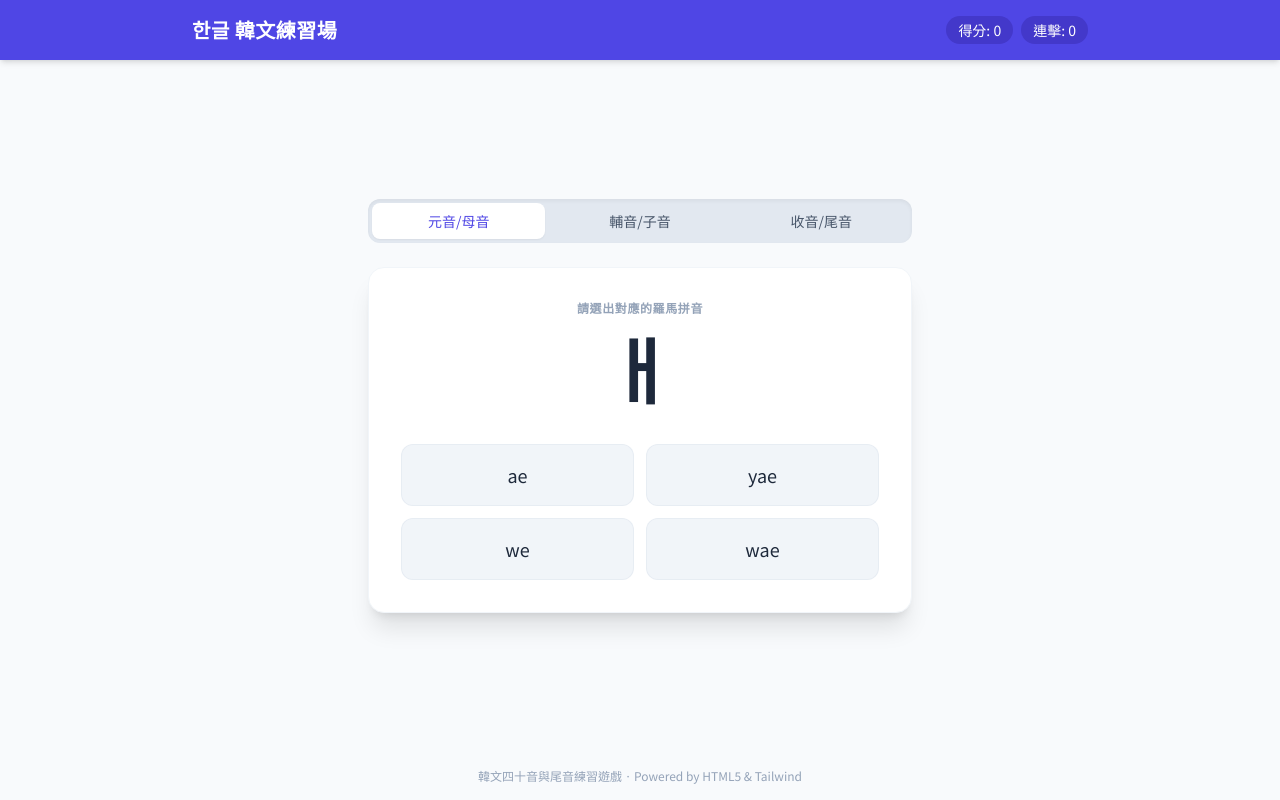
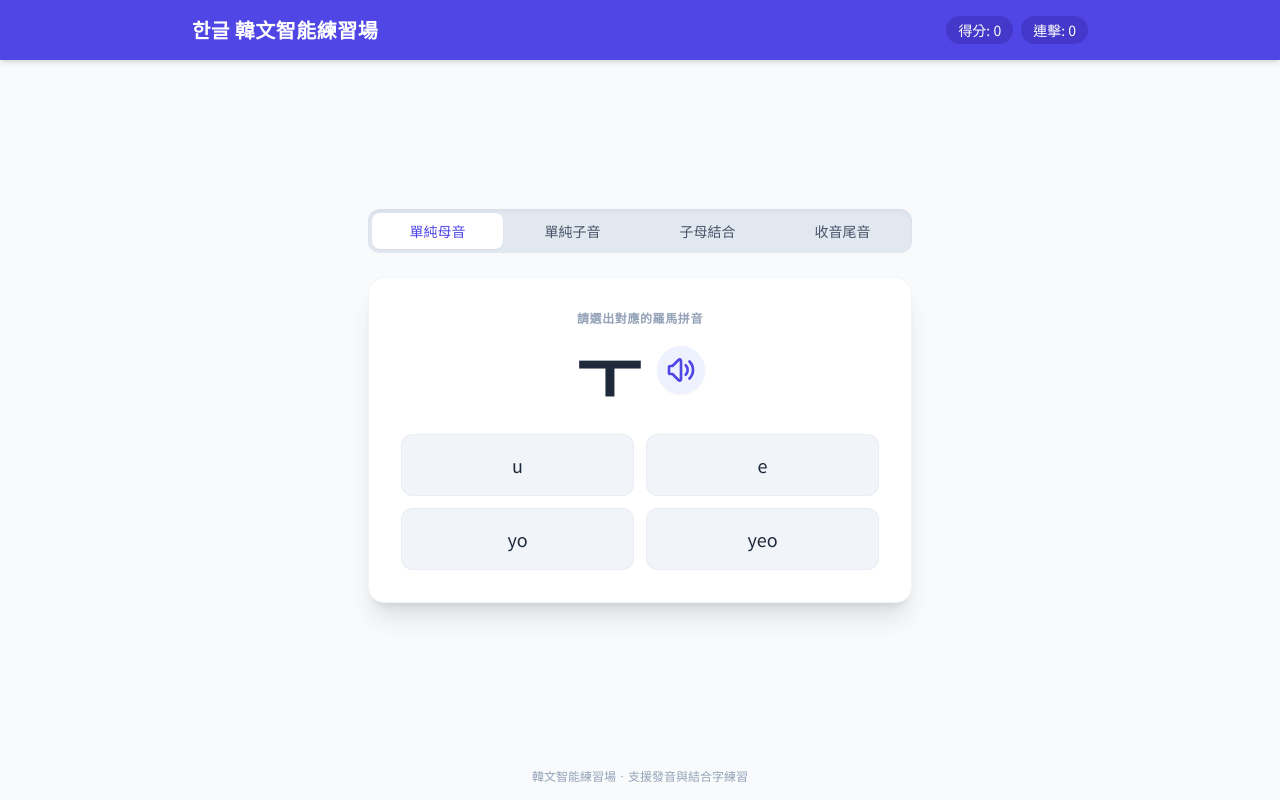
Before and after one commit to Colorful0719/korean-alphabet-game, a plain HTML site: page index.html in a window 1280 px wide. Drawn offline with nearby package versions, Linux system fonts and the light colour scheme.

Commit message:
Update index.html

```diff
--- a/index.html
+++ b/index.html
@@ -3,8 +3,7 @@
 <head>
     <meta charset="UTF-8">
     <meta name="viewport" content="width=device-width, initial-scale=1.0">
-    <title>韓文四十音與尾音練習場</title>
-    <!-- 引入 Tailwind CSS -->
+    <title>韓文四十音、結合與尾音高階練習場</title>
     <script src="https://cdn.tailwindcss.com"></script>
     <style>
         @import url('https://fonts.googleapis.com/css2?family=Noto+Sans+KR:wght@400;700&display=swap');
@@ -13,10 +12,9 @@
 </head>
 <body class="bg-slate-50 text-slate-800 min-h-screen flex flex-col justify-between">
 
-    <!-- 導覽列 -->
     <header class="bg-indigo-600 text-white shadow-md p-4">
         <div class="max-w-4xl mx-auto flex justify-between items-center">
-            <h1 class="text-xl font-bold tracking-wide">한글 韓文練習場</h1>
+            <h1 class="text-xl font-bold tracking-wide">한글 韓文智能練習場</h1>
             <div class="flex gap-2 text-sm">
                 <span class="bg-indigo-700 px-3 py-1 rounded-full" id="score-display">得分: 0</span>
                 <span class="bg-indigo-700 px-3 py-1 rounded-full" id="combo-display">連擊: 0</span>
@@ -24,73 +22,81 @@
         </div>
     </header>
 
-    <!-- 主要遊戲區 -->
     <main class="max-w-xl w-full mx-auto p-4 flex-grow flex flex-col justify-center gap-6">
 
-        <!-- 模式切換器 -->
-        <div class="grid grid-cols-3 gap-2 bg-slate-200 p-1 rounded-xl shadow-inner">
-            <button onclick="switchMode('vowels')" id="btn-vowels" class="mode-btn py-2 text-sm font-medium rounded-lg text-center bg-white text-indigo-600 shadow-sm transition-all">元音/母音</button>
-            <button onclick="switchMode('consonants')" id="btn-consonants" class="mode-btn py-2 text-sm font-medium rounded-lg text-center text-slate-600 hover:text-slate-950 transition-all">輔音/子音</button>
-            <button onclick="switchMode('batchim')" id="btn-batchim" class="mode-btn py-2 text-sm font-medium rounded-lg text-center text-slate-600 hover:text-slate-950 transition-all">收音/尾音</button>
+        <div class="grid grid-cols-4 gap-1 bg-slate-200 p-1 rounded-xl shadow-inner text-xs md:text-sm">
+            <button onclick="switchMode('vowels')" id="btn-vowels" class="mode-btn py-2 font-medium rounded-lg text-center bg-white text-indigo-600 shadow-sm transition-all">單純母音</button>
+            <button onclick="switchMode('consonants')" id="btn-consonants" class="mode-btn py-2 font-medium rounded-lg text-center text-slate-600 hover:text-slate-950 transition-all">單純子音</button>
+            <button onclick="switchMode('combine')" id="btn-combine" class="mode-btn py-2 font-medium rounded-lg text-center text-slate-600 hover:text-slate-950 transition-all">子母結合</button>
+            <button onclick="switchMode('batchim')" id="btn-batchim" class="mode-btn py-2 font-medium rounded-lg text-center text-slate-600 hover:text-slate-950 transition-all">收音尾音</button>
         </div>
 
-        <!-- 題目卡片 -->
-        <div class="bg-white border border-slate-100 rounded-2xl shadow-xl p-8 text-center flex flex-col gap-6 relative overflow-hidden">
+        <div class="bg-white border border-slate-100 rounded-2xl shadow-xl p-6 md:p-8 text-center flex flex-col gap-5 relative overflow-hidden">
             <div id="feedback-overlay" class="absolute inset-0 flex items-center justify-center text-6xl font-bold opacity-0 pointer-events-none transition-all duration-200"></div>
 
             <div>
                 <span class="text-xs font-bold uppercase tracking-wider text-slate-400 block mb-1" id="game-hint">請選出對應的羅馬拼音</span>
-                <div class="text-7xl font-bold text-slate-800 my-4" id="question-text">아</div>
+
+                <div class="flex items-center justify-center gap-4 my-2">
+                    <div class="text-7xl font-bold text-slate-800" id="question-text">아</div>
+                    <button onclick="speakCurrentWord()" class="p-2 rounded-full bg-indigo-50 hover:bg-indigo-100 text-indigo-600 transition-all shadow-sm" title="聽發音">
+                        <svg xmlns="http://www.w3.org/2000/svg" class="h-8 w-8" fill="none" viewBox="0 0 24 24" stroke="currentColor">
+                            <path stroke-linecap="round" stroke-linejoin="round" stroke-width="2" d="M15.536 8.464a5 5 0 010 7.072m2.828-9.9a9 9 0 010 12.728M5.586 15H4a1 1 0 01-1-1v-4a1 1 0 011-1h1.586l4.707-4.707C10.923 3.663 12 4.109 12 5v14c0 .891-1.077 1.337-1.707.707L5.586 15z" />
+                        </svg>
+                    </button>
+                </div>
             </div>
 
-            <!-- 選項按鈕區 -->
             <div class="grid grid-cols-2 gap-3" id="options-container">
-                <!-- 由 JS 動態渲染 -->
-            </div>
+                </div>
 
-            <!-- 說明與提示 -->
-            <div id="explanation" class="text-sm text-slate-500 min-h-[20px] bg-slate-50 p-3 rounded-lg hidden">
-                <!-- 答錯時顯示詳細解說 -->
-            </div>
+            <div id="explanation" class="text-sm text-slate-500 text-left min-h-[20px] bg-slate-50 p-3 rounded-lg hidden">
+                </div>
         </div>
 
-        <!-- 下一題按鈕 -->
         <button id="next-btn" onclick="nextQuestion()" class="w-full bg-slate-800 text-white font-medium py-3 rounded-xl hover:bg-slate-900 transition-all shadow-md hidden">
             下一題 →
         </button>
     </main>
 
-    <!-- 頁腳 -->
     <footer class="text-center p-4 text-xs text-slate-400">
-        韓文四十音與尾音練習遊戲 · Powered by HTML5 & Tailwind
+        韓文智能練習場 · 支援發音與結合字練習
     </footer>
 
-    <!-- 遊戲邏輯 JavaScript -->
     <script>
-        // 資料庫：包含字母、羅馬拼音、以及簡單說明
+        // 資料庫：擴充了「combine 子母結合」與「batchim 收尾音組合」
         const db = {
             vowels: [
                 { char: 'ㅏ', rom: 'a' }, { char: 'ㅓ', rom: 'eo' }, { char: 'ㅗ', rom: 'o' }, { char: 'ㅜ', rom: 'u' },
                 { char: 'ㅡ', rom: 'eu' }, { char: 'ㅣ', rom: 'i' }, { char: 'ㅐ', rom: 'ae' }, { char: 'ㅔ', rom: 'e' },
-                { char: 'ㅑ', rom: 'ya' }, { char: 'ㅕ', rom: 'yeo' }, { char: 'ㅛ', rom: 'yo' }, { char: 'ㅠ', rom: 'yu' },
-                { char: 'ㅒ', rom: 'yae' }, { char: 'ㅖ', rom: 'ye' }, { char: 'ㅘ', rom: 'wa' }, { char: 'ㅝ', rom: 'wo' },
-                { char: 'ㅙ', rom: 'wae' }, { char: 'ㅞ', rom: 'we' }, { char: 'ㅚ', rom: 'oe' }, { char: 'ㅟ', rom: 'wi' }, { char: 'ㅢ', rom: 'ui' }
+                { char: 'ㅑ', rom: 'ya' }, { char: 'ㅕ', rom: 'yeo' }, { char: 'ㅛ', rom: 'yo' }, { char: 'ㅠ', rom: 'yu' }
             ],
             consonants: [
                 { char: 'ㄱ', rom: 'g/k' }, { char: 'ㄴ', rom: 'n' }, { char: 'ㄷ', rom: 'd/t' }, { char: 'ㄹ', rom: 'r/l' },
-                { char: 'ㅁ', rom: 'm' }, { char: 'ㅂ', rom: 'b/p' }, { char: 'ㅅ', rom: 's' }, { char: 'ㅇ', rom: 'ng (預設不發音)' },
+                { char: 'ㅁ', rom: 'm' }, { char: 'ㅂ', rom: 'b/p' }, { char: 'ㅅ', rom: 's' }, { char: 'ㅇ', rom: 'ng' },
                 { char: 'ㅈ', rom: 'j' }, { char: 'ㅊ', rom: 'ch' }, { char: 'ㅋ', rom: 'k' }, { char: 'ㅌ', rom: 't' },
-                { char: 'ㅍ', rom: 'p' }, { char: 'ㅎ', rom: 'h' }, { char: 'ㄲ', rom: 'kk' }, { char: 'ㄸ', rom: 'tt' },
-                { char: 'ㅃ', rom: 'pp' }, { char: 'ㅆ', rom: 'ss' }, { char: 'ㅉ', rom: 'jj' }
+                { char: 'ㅍ', rom: 'p' }, { char: 'ㅎ', rom: 'h' }
+            ],
+            combine: [
+                { char: '가', rom: 'ga', desc: 'ㄱ (g) + ㅏ (a) = ga (與中文的「咖」音近)' },
+                { char: '노', rom: 'no', desc: 'ㄴ (n) + ㅗ (o) = no' },
+                { char: '디', rom: 'di', desc: 'ㄷ (d) + ㅣ (i) = di (與中文的「低」音近)' },
+                { char: '러', rom: 'reo', desc: 'ㄹ (r) + ㅓ (eo) = reo' },
+                { char: '미', rom: 'mi', desc: 'ㅁ (m) + ㅣ (i) = mi (與中文的「米」音近)' },
+                { char: '바', rom: 'ba', desc: 'ㅂ (b) + ㅏ (a) = ba (與中文的「巴」音近)' },
+                { char: '수', rom: 'su', desc: 'ㅅ (s) + ㅜ (u) = su (與中文的「蘇」音近)' },
+                { char: '주', rom: 'ju', desc: 'ㅈ (j) + ㅜ (u) = ju (與中文的「豬」音近)' },
+                { char: '하', rom: 'ha', desc: 'ㅎ (h) + ㅏ (a) = ha (與中文的「哈」音近)' },
+                { char: '캐', rom: 'kae', desc: 'ㅋ (k) + ㅐ (ae) = kae' }
             ],
             batchim: [
-                { char: '각 (ㄱ)', rom: 'k (舌根塞音)', desc: '收音 ㄱ, ㅋ, ㄲ 發 [k] 的尾音，一口氣把氣憋住。' },
-                { char: '간 (ㄴ)', rom: 'n (舌尖納音)', desc: '收音 ㄴ 發 [n] 的尾音，舌尖頂住上顎。' },
-                { char: '갇 (ㄷ)', rom: 't (舌尖塞音)', desc: '收音 ㄷ, ㅅ, ㅈ, ㅊ, ㅌ, ㅎ, ㅆ 皆發 [t] 尾音。' },
-                { char: '갈 (ㄹ)', rom: 'l (捲舌音)', desc: '收音 ㄹ 發 [l] 的尾音，舌尖向上捲，類似 English 的 "all"。' },
-                { char: '감 (ㅁ)', rom: 'm (閉嘴音)', desc: '收音 ㅁ 發 [m] 的尾音，雙唇緊閉。' },
-                { char: '갑 (ㅂ)', rom: 'p (雙唇塞音)', desc: '收音 ㅂ, ㅍ 發 [p] 的尾音，雙唇閉緊不放氣。' },
-                { char: '강 (ㅇ)', rom: 'ng (後鼻音)', desc: '收音 ㅇ 發 [ŋ] 的尾音，類似「昂」的尾音。' }
+                { char: '학생', rom: 'hak-saeng', desc: '【학】的尾音是 ㄱ [k] 塞音，【생】的尾音是 ㅇ [ng] 鼻音。意為「學生」。' },
+                { char: '한국', rom: 'han-guk', desc: '【한】的尾音是 ㄴ [n] 納音，【국】的尾音是 ㄱ [k] 塞音。意為「韓國」。' },
+                { char: '김밥', rom: 'gim-bap', desc: '【김】的尾音是 ㅁ [m] 閉嘴音，【밥】的尾音是 ㅂ [p] 閉嘴塞音。意為「紫菜包飯」。' },
+                { char: '물', rom: 'mul', desc: '【물】的尾音是 ㄹ [l] 捲舌音，舌尖需向上頂。意為「水」。' },
+                { char: '옷', rom: 'ot', desc: '【옷】雖然底部的尾音是 ㅅ，但當尾音時一律發 [t] 憋氣音。意為「衣服」。' },
+                { char: '받다', rom: 'bat-da', desc: '【받】的尾音是 ㄷ [t] 憋氣音。意為「收到、得到」。' },
+                { char: '빵', rom: 'ppang', desc: '【빵】的雙子音 ㅃ 發緊音，尾音 ㅇ 發 [ng] 鼻音。意為「麵包」。' }
             ]
         };
 
@@ -103,20 +109,18 @@
         // 切換模式
         function switchMode(mode) {
             currentMode = mode;
-            // 更新 UI 按鈕樣式
             document.querySelectorAll('.mode-btn').forEach(btn => {
-                btn.className = "mode-btn py-2 text-sm font-medium rounded-lg text-center text-slate-600 hover:text-slate-950 transition-all";
+                btn.className = "mode-btn py-2 font-medium rounded-lg text-center text-slate-600 hover:text-slate-950 transition-all";
             });
             const activeBtn = document.getElementById(`btn-${mode}`);
-            activeBtn.className = "mode-btn py-2 text-sm font-medium rounded-lg text-center bg-white text-indigo-600 shadow-sm transition-all";
+            activeBtn.className = "mode-btn py-2 font-medium rounded-lg text-center bg-white text-indigo-600 shadow-sm transition-all";
 
-            // 重置連擊並出題
             combo = 0;
             document.getElementById('combo-display').innerText = `連擊: ${combo}`;
             nextQuestion();
         }
 
-        // 隨機獲取混淆選項
+        // 獲取混淆選項
         function getOptions(correctItem, pool) {
             let options = [correctItem];
             while (options.length < 4 && options.length < pool.length) {
@@ -125,8 +129,28 @@
                     options.push(randomItem);
                 }
             }
-            // 打亂順序
             return options.sort(() => Math.random() - 0.5);
+        }
+
+        // 語音發音功能 (文字轉語音)
+        function speakCurrentWord() {
+            if (!currentQuestion) return;
+
+            // 由於單純的子音（如 ㄱ, ㄴ）TTS很難單獨標準發音，通常會加上「ㅏ」或讀其名稱，
+            // 這裡做一個防錯處理，讓單純子音也能順利發出基礎音，其餘直接唸出字元
+            let textToSpeak = currentQuestion.char;
+            if (currentMode === 'consonants') {
+                // 如果是單純子音，我們將它加上母音 'ㅏ' 來模擬發音
+                textToSpeak = currentQuestion.char + 'ㅏ';
+            } else if (currentMode === 'batchim') {
+                // 尾音模式下有些題目包含括號說明，我們只唸單字部分
+                textToSpeak = currentQuestion.char.split(' ')[0];
+            }
+
+            const utterance = new SpeechSynthesisUtterance(textToSpeak);
+            utterance.lang = 'ko-KR'; // 設定為韓語
+            utterance.rate = 0.8;     // 速度稍慢方便學習
+            window.speechSynthesis.speak(utterance);
         }
 
         // 下一題
@@ -141,10 +165,11 @@
             const pool = db[currentMode];
             currentQuestion = pool[Math.floor(Math.random() * pool.length)];
 
-            // 填入題目
             document.getElementById('question-text').innerText = currentQuestion.char;
 
-            // 渲染選項
+            // 自動為新題目發音 (選用：若想讓學習者先聽，可解開下一行註釋)
+            // setTimeout(speakCurrentWord, 300);
+
             const options = getOptions(currentQuestion, pool);
             const container = document.getElementById('options-container');
             container.innerHTML = '';
@@ -152,7 +177,7 @@
             options.forEach(opt => {
                 const btn = document.createElement('button');
                 btn.innerText = opt.rom;
-                btn.className = "opt-btn bg-slate-100 hover:bg-slate-200 text-slate-800 font-medium py-4 px-3 rounded-xl transition-all border border-slate-200/60 active:scale-98 text-lg";
+                btn.className = "opt-btn bg-slate-100 hover:bg-slate-200 text-slate-800 font-medium py-4 px-3 rounded-xl transition-all border border-slate-200/60 active:scale-98 text-base md:text-lg";
                 btn.onclick = () => checkAnswer(opt, btn);
                 container.appendChild(btn);
             });
@@ -166,7 +191,6 @@
             const isCorrect = selectedOpt.rom === currentQuestion.rom;
             const feedback = document.getElementById('feedback-overlay');
 
-            // 停用所有按鈕並標示正確答案
             document.querySelectorAll('.opt-btn').forEach(btn => {
                 btn.disabled = true;
                 if (btn.innerText === currentQuestion.rom) {
@@ -175,8 +199,11 @@
                 }
             });
 
+            // 答完題自動播放一次正確發音，加深印象
+            speakCurrentWord();
+
             if (isCorrect) {
-                score += 10 + Math.floor(combo / 3) * 2; // 連擊加成
+                score += 10 + Math.floor(combo / 3) * 2;
                 combo++;
                 feedback.innerText = "⭕";
                 feedback.classList.add('bg-emerald-500/10', 'text-emerald-500', 'opacity-100');
@@ -188,22 +215,21 @@
                 selectedBtn.classList.add('bg-rose-500', 'text-white', 'border-rose-600');
             }
 
-            // 更新儀表板
             document.getElementById('score-display').innerText = `得分: ${score}`;
             document.getElementById('combo-display').innerText = `連擊: ${combo}`;
 
-            // 顯示尾音說明（如果有）
+            // 顯示結構與拼音解說
+            const expBox = document.getElementById('explanation');
             if (currentQuestion.desc) {
-                const expBox = document.getElementById('explanation');
                 expBox.innerText = currentQuestion.desc;
-                expBox.classList.remove('hidden');
+            } else {
+                expBox.innerText = `正確答案是：${currentQuestion.char} → 讀音為 [ ${currentQuestion.rom} ]。`;
             }
+            expBox.classList.remove('hidden');
 
-            // 顯示下一題按鈕
             document.getElementById('next-btn').classList.remove('hidden');
         }
 
-        // 初始化第一題
         window.onload = () => {
             nextQuestion();
         };
```
